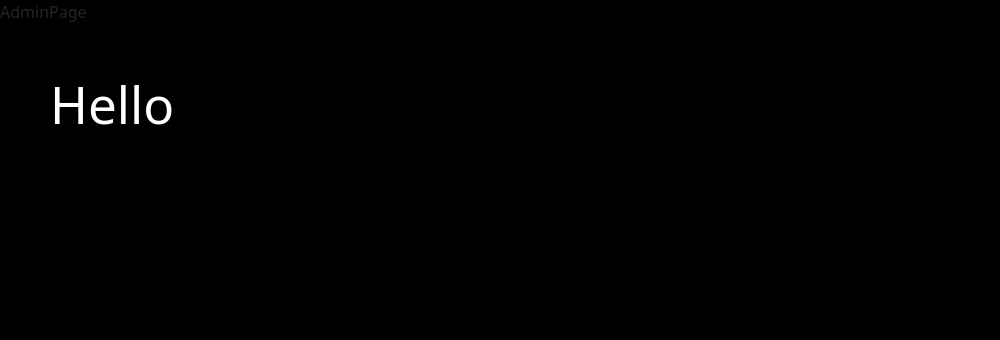
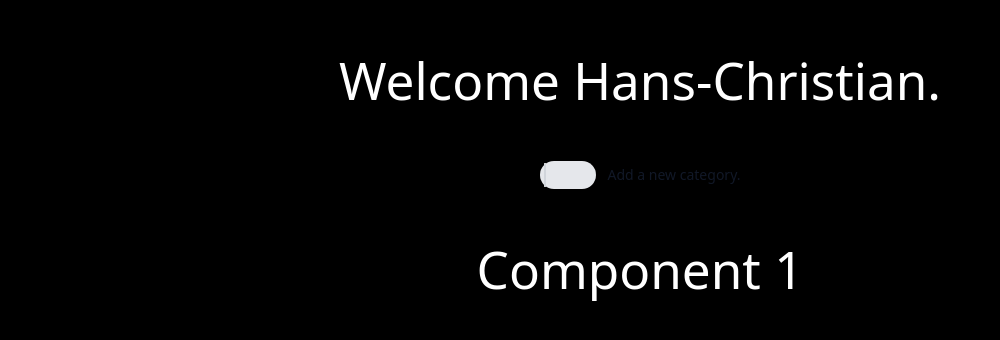
Before and after one commit to FJo88/CoolFashion, a React (Create React App) app: page /admin/new in a window 1280 px wide. Shown: the top 340 px of the page, without its empty margins (0-1000 px from the left). Built offline with nearby package versions, Linux system fonts and the light colour scheme.

Commit message:
Add link to admin page and add change between components functionality on admin page

```diff
--- a/src/App.js
+++ b/src/App.js
@@ -1,4 +1,3 @@
-
 import { BrowserRouter as Router, Routes, Route } from 'react-router-dom';
 import AdminNewPage from './pages/AdminNewPage';
 import CategoryPage from './pages/CategoryPage';
@@ -15,7 +14,6 @@ function App() {
         <Route path='/contact-us' element={<ContactUsPage />} />
       </Routes>
     </Router>
-
   );
 }
 
--- a/src/components/Footer.jsx
+++ b/src/components/Footer.jsx
@@ -1,4 +1,5 @@
-import React from "react";
+import {React} from "react";
+import { Link } from "react-router-dom";
 
 const Footer = () => {
   return (
@@ -54,6 +55,9 @@ const Footer = () => {
             <li>
               <a href="#">Returns</a>
             </li>
+            <li>
+              <Link to='/admin/new'>For employees</Link>
+              </li>
           </ul>
         </div>
         <div className="footer-col">
--- a/src/pages/AdminNewPage.jsx
+++ b/src/pages/AdminNewPage.jsx
@@ -1,11 +1,43 @@
 import React from 'react'
+import Header from '../components/Header'
+import { useEffect } from 'react'
+import { useState } from 'react'
+
+
 
 const AdminNewPage = () => {
+
+
+  const [checkedBox, setCheckedbox] = useState(false)
+
+  console.log(checkedBox)
+
+  const handleCheckBox = () => {setCheckedbox(!checkedBox)}
+
+
   return (
-    <div>AdminPage
+    <>
+      <h1 className='text-center'>Welcome Hans-Christian.</h1>
+    <label htmlFor="large-toggle" className="flex relative items-center justify-center cursor-pointer">
+      <input onClick={handleCheckBox} type="checkbox" value="" id="large-toggle" className="sr-only peer" />
+      <div className="w-14 h-7 bg-gray-200 peer-focus:outline-none peer-focus:ring-4  rounded-full peer dark:bg-gray-700 peer-checked:after:translate-x-full peer-checked:after:border-white after:content-[''] after:relative after:top-0.5 after:left-[4px] after:bg-white after:border-gray-300 after:border after:rounded-full after:h-6 after:w-6 after:transition-all dark:border-gray-600 peer-checked:bg-red-600">
 
-        <h1>Hello</h1>
-    </div>
+      </div>
+      {!checkedBox &&
+        <span className=" text-center ml-3 text-sm font-medium text-gray-900 dark:text-gray-300">Add a new category.</span>
+}
+{checkedBox &&
+<span className=" text-center ml-3 text-sm font-medium text-gray-900 dark:text-gray-300">Add a new product.</span>
+}
+</label>
+{!checkedBox &&
+  <h1 className='text-center'>Component 1</h1>}
+{checkedBox && (
+<h1 className='text-center'>Component 2</h1>)}
+
+
+
+    </>
   )
 }
 
```
